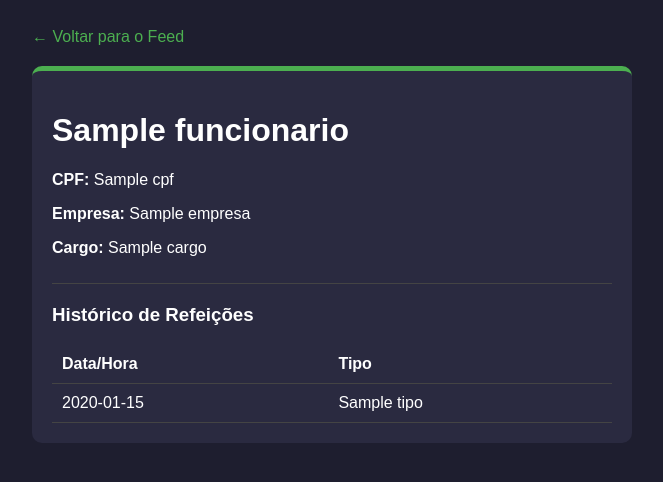
After one commit to Taichi-Hatano-code/painel-refeitorio-online, a Flask app: template templates/perfil.html in a window 1280 px wide. The commit adds this page. Shown: the top 482 px of the page, without its empty margins (308-971 px from the left). Run offline with Flask 3, Linux system fonts and the light colour scheme; the template is opened without the code that fills it: most values are stand-ins (such as "Sample title", 1, 10 or a date in 2020).

Commit message:
Adicionando filtros de refeição e perfil do funcionário

```diff
--- a/app.py
+++ b/app.py
@@ -4,6 +4,7 @@ from werkzeug.security import check_password_hash
 from config import DATABASE_URL, SECRET_KEY
 from dbmanager import dbmanager
 from datetime import datetime
+import calendar
 
 app = Flask(__name__)
 app.secret_key = SECRET_KEY
@@ -64,15 +65,52 @@ def feed():
         flash('⛔ Sessão encerrada: Você não tem permissão de Admin.')
         return redirect(url_for('login'))
 
-    hoje = datetime.now().strftime("%d/%m/%Y")
+    data_filtro = request.args.get('data')
+    filtro_mes = request.args.get('mes') # Formato: YYYY-MM
+    tipo_filtro = request.args.get('tipo_refeicao') # <-- NOVO
 
-    # Filtra as refeições pela empresa do Admin logado
-    refeicoes_hoje = db.quant_refei_detl_empresa(hoje, current_user.empresa)
+    hoje = datetime.now()
 
-    if refeicoes_hoje:
-        refeicoes_hoje = list(reversed(refeicoes_hoje))
+    if filtro_mes:
+        # Lógica para pegar o mês inteiro
+        ano, mes = map(int, filtro_mes.split('-'))
+        ultimo_dia = calendar.monthrange(ano, mes)[1]
+        inicio = datetime(ano, mes, 1)
+        fim = datetime(ano, mes, ultimo_dia, 23, 59, 59)
+    elif data_filtro:
+        # Lógica para um dia específico
+        inicio = datetime.strptime(data_filtro, '%Y-%m-%d')
+        fim = inicio.replace(hour=23, minute=59, second=59)
+    else:
+        # Padrão: Hoje
+        inicio = hoje.replace(hour=0, minute=0, second=0)
+        fim = hoje.replace(hour=23, minute=59, second=59)
 
-    return render_template('feed.html', refeicoes=refeicoes_hoje)
+    refeicoes = db.buscar_refeicoes_periodo(
+        current_user.empresa,
+        inicio,
+        fim,
+        tipo=tipo_filtro
+    )
+
+    refeicoes = db.buscar_refeicoes_periodo(current_user.empresa, inicio, fim)
+
+    return render_template('feed.html', refeicoes=refeicoes)
+
+@app.route('/perfil/<cpf>')
+@login_required
+def perfil_funcionario(cpf):
+    # Usa a função que você já tem (agora turbinada com joinedload)
+    funcionario = db.get_colaborador_by_cpf(cpf)
+
+    if not funcionario:
+        flash("Funcionário não encontrado.")
+        return redirect(url_for('feed'))
+
+    # Ordena as refeições para aparecer a mais recente primeiro
+    refeicoes_ordenadas = sorted(funcionario.refeicoes, key=lambda x: x.data, reverse=True)
+
+    return render_template('perfil.html', funcionario=funcionario, refeicoes=refeicoes_ordenadas)
 
 @app.route('/logout')
 @login_required
--- /dev/null
+++ b/templates/perfil.html
@@ -0,0 +1,52 @@
+<!DOCTYPE html>
+<html lang="pt-BR">
+<head>
+    <meta charset="UTF-8">
+    <title>Perfil: {{ funcionario.nome }}</title>
+    <style>
+        body { font-family: sans-serif; background: #1e1e2f; color: white; padding: 20px; }
+        .card { background: #2a2a40; padding: 20px; border-radius: 10px; max-width: 600px; margin: 0 auto; border-top: 5px solid #4CAF50; }
+        .info { margin-bottom: 20px; border-bottom: 1px solid #444; padding-bottom: 10px; }
+        .historico { margin-top: 20px; }
+        table { width: 100%; border-collapse: collapse; }
+        th, td { padding: 10px; border-bottom: 1px solid #444; text-align: left; }
+        .btn-voltar { color: #4CAF50; text-decoration: none; display: inline-block; margin-bottom: 20px; }
+    </style>
+</head>
+<body>
+    <div style="max-width: 600px; margin: 0 auto;">
+        <a href="/feed" class="btn-voltar">← Voltar para o Feed</a>
+
+        <div class="card">
+            <div class="info">
+                <h1>{{ funcionario.nome }}</h1>
+                <p><strong>CPF:</strong> {{ funcionario.cpf }}</p>
+                <p><strong>Empresa:</strong> {{ funcionario.empresa }}</p>
+                <p><strong>Cargo:</strong> {{ funcionario.cargo }}</p>
+            </div>
+
+            <div class="historico">
+                <h3>Histórico de Refeições</h3>
+                <table>
+                    <thead>
+                        <tr>
+                            <th>Data/Hora</th>
+                            <th>Tipo</th>
+                        </tr>
+                    </thead>
+                    <tbody>
+                        {% for ref in refeicoes %}
+                        <tr>
+                            <td>{{ ref.data.strftime('%d/%m/%Y %H:%M') }}</td>
+                            <td>{{ ref.tipo }}</td>
+                        </tr>
+                        {% else %}
+                        <tr><td colspan="2">Nenhuma refeição registrada.</td></tr>
+                        {% endfor %}
+                    </tbody>
+                </table>
+            </div>
+        </div>
+    </div>
+</body>
+</html>
```
Also changed, not shown: dbmanager.py (+46 -6 lines), templates/feed.html (+27 -4 lines), 1 other file.
